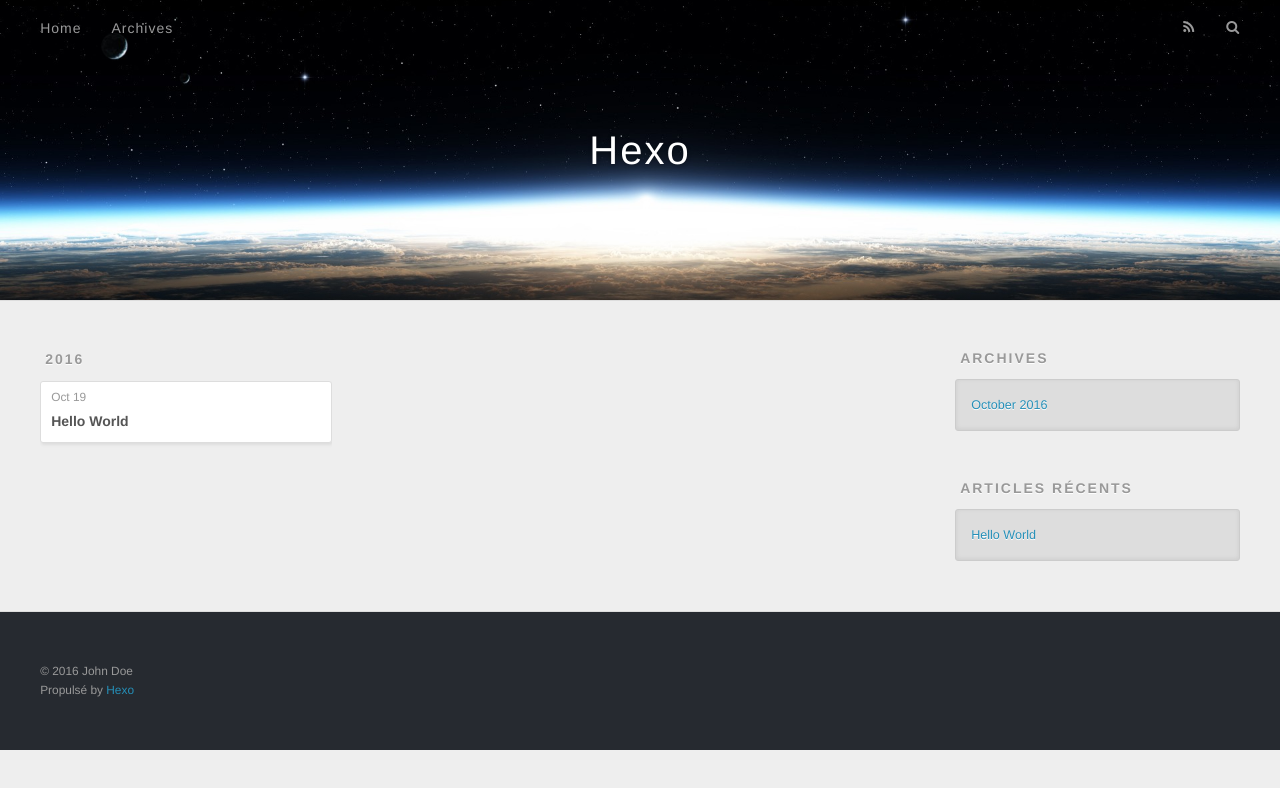
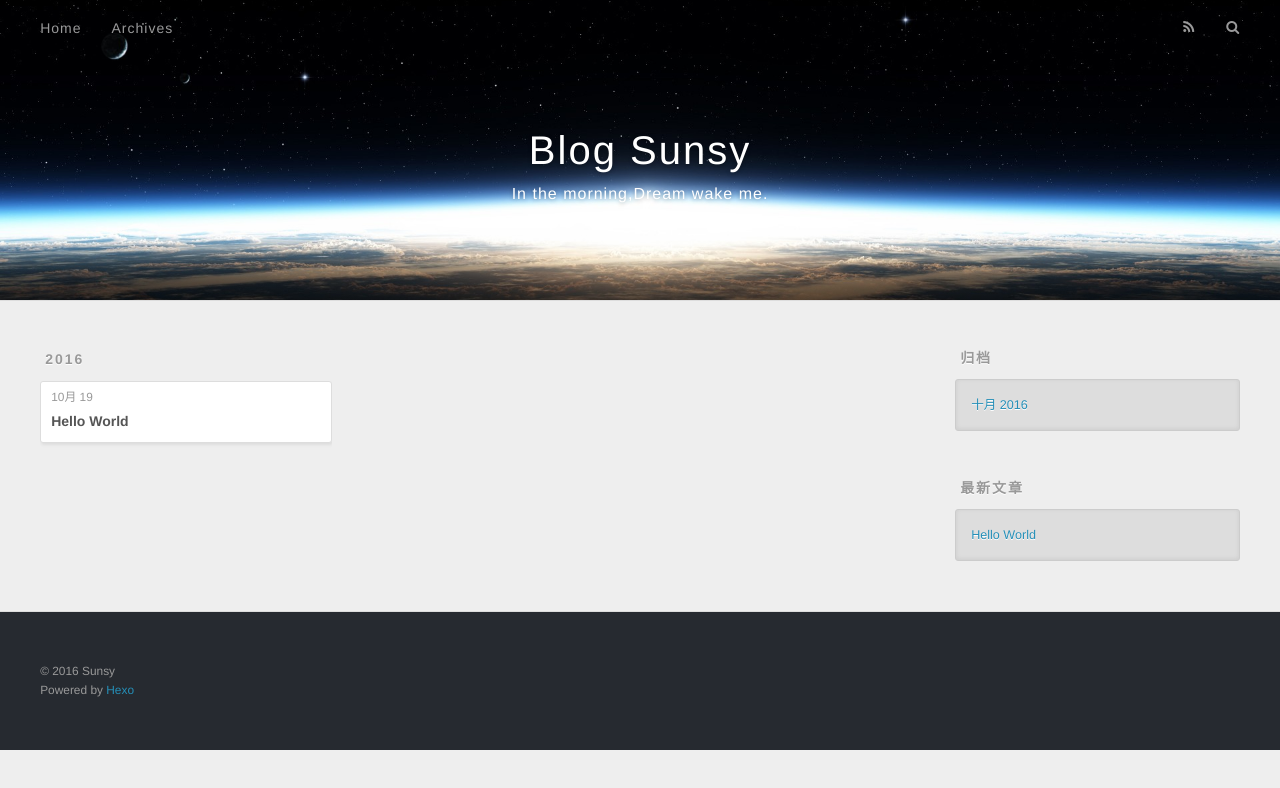
Before and after one commit to DSunsy/DSunsy.github.io, a plain HTML site: page archives/2016/10/index.html in a window 1280 px wide. Drawn offline with nearby package versions, Linux system fonts and the light colour scheme.

Commit message:
Site updated: 2016-10-19 21:03:20

```diff
--- a/archives/2016/10/index.html
+++ b/archives/2016/10/index.html
@@ -3,16 +3,19 @@
 <head>
   <meta charset="utf-8">
 
-  <title>Archives: 2016/10 | Hexo</title>
+  <title>归档: 2016/10 | Blog Sunsy</title>
   <meta name="viewport" content="width=device-width, initial-scale=1, maximum-scale=1">
-  <meta property="og:type" content="website">
-<meta property="og:title" content="Hexo">
+  <meta name="description" content="Engrave">
+<meta property="og:type" content="website">
+<meta property="og:title" content="Blog Sunsy">
 <meta property="og:url" content="http://yoursite.com/archives/2016/10/index.html">
-<meta property="og:site_name" content="Hexo">
+<meta property="og:site_name" content="Blog Sunsy">
+<meta property="og:description" content="Engrave">
 <meta name="twitter:card" content="summary">
-<meta name="twitter:title" content="Hexo">
+<meta name="twitter:title" content="Blog Sunsy">
+<meta name="twitter:description" content="Engrave">
 
-    <link rel="alternate" href="/atom.xml" title="Hexo" type="application/atom+xml">
+    <link rel="alternate" href="/atom.xml" title="Blog Sunsy" type="application/atom+xml">
 
 
     <link rel="icon" href="/favicon.png">
@@ -33,8 +36,12 @@
   <div id="header-outer" class="outer">
     <div id="header-title" class="inner">
       <h1 id="logo-wrap">
-        <a href="/" id="logo">Hexo</a>
+        <a href="/" id="logo">Blog Sunsy</a>
       </h1>
+
+        <h2 id="subtitle-wrap">
+          <a href="/" id="subtitle">In the morning,Dream wake me.</a>
+        </h2>
 
     </div>
     <div id="header-inner" class="inner">
@@ -48,9 +55,9 @@
       </nav>
       <nav id="sub-nav">
 
-          <a id="nav-rss-link" class="nav-icon" href="/atom.xml" title="Flux RSS"></a>
+          <a id="nav-rss-link" class="nav-icon" href="/atom.xml" title="RSS Feed"></a>
 
-        <a id="nav-search-btn" class="nav-icon" title="Rechercher"></a>
+        <a id="nav-search-btn" class="nav-icon" title="搜索"></a>
       </nav>
       <div id="search-form-wrap">
         <form action="//google.com/search" method="get" accept-charset="UTF-8" class="search-form"><input type="search" name="q" results="0" class="search-form-input" placeholder="Search"><button type="submit" class="search-form-submit">&#xF002;</button><input type="hidden" name="sitesearch" value="http://yoursite.com"></form>
@@ -76,7 +83,7 @@
   <div class="archive-article-inner">
     <header class="archive-article-header">
       <a href="/2016/10/19/hello-world/" class="archive-article-date">
-  <time datetime="2016-10-19T07:43:35.350Z" itemprop="datePublished">Oct 19</time>
+  <time datetime="2016-10-19T07:43:35.350Z" itemprop="datePublished">10月 19</time>
 </a>
 
 
@@ -107,9 +114,9 @@
 
 
   <div class="widget-wrap">
-    <h3 class="widget-title">Archives</h3>
+    <h3 class="widget-title">归档</h3>
     <div class="widget">
-      <ul class="archive-list"><li class="archive-list-item"><a class="archive-list-link" href="/archives/2016/10/">October 2016</a></li></ul>
+      <ul class="archive-list"><li class="archive-list-item"><a class="archive-list-link" href="/archives/2016/10/">十月 2016</a></li></ul>
     </div>
   </div>
 
@@ -117,7 +124,7 @@
 
 
   <div class="widget-wrap">
-    <h3 class="widget-title">Articles récents</h3>
+    <h3 class="widget-title">最新文章</h3>
     <div class="widget">
       <ul>
 
@@ -137,8 +144,8 @@
 
   <div class="outer">
     <div id="footer-info" class="inner">
-      &copy; 2016 John Doe<br>
-      Propulsé by <a href="http://hexo.io/" target="_blank">Hexo</a>
+      &copy; 2016 Sunsy<br>
+      Powered by <a href="http://hexo.io/" target="_blank">Hexo</a>
     </div>
   </div>
 </footer>
```
Also changed, not shown: 2016/10/19/hello-world/index.html (+16 -12 lines), archives/2016/index.html (+22 -15 lines), archives/index.html (+22 -15 lines), index.html (+22 -15 lines).
